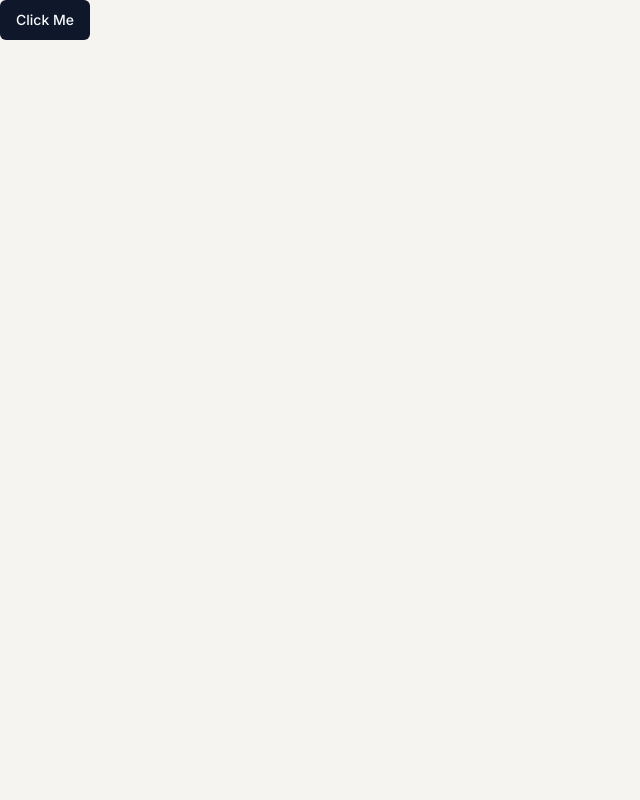
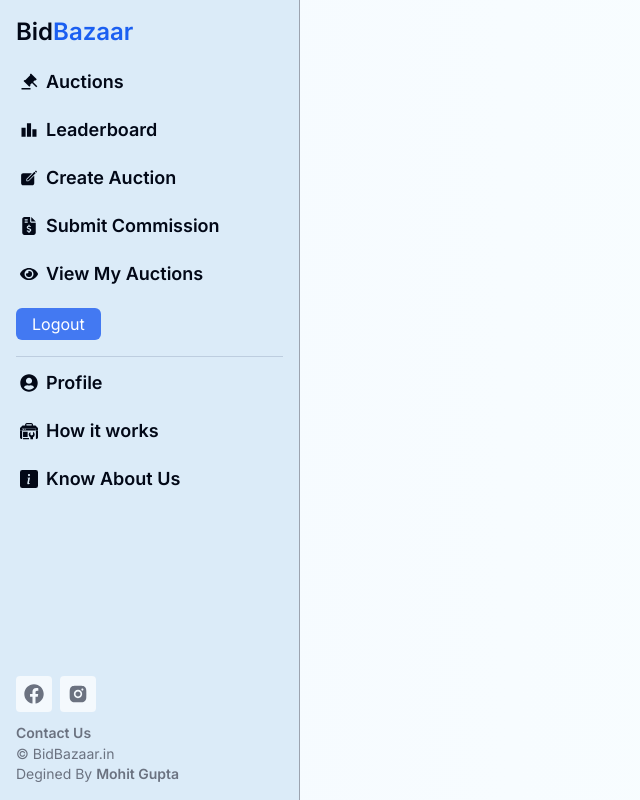
Before and after one commit to MohitCode17/Auction-Platform-Mern, a React (Vite) app in the folder frontend/: page / in a window 1280 px wide. Shown: the whole page, without its empty margins (0-640 px from the left). Built offline with nearby package versions, Linux system fonts and the light colour scheme.

Commit message:
add responsive sidebar

```diff
--- a/frontend/src/App.jsx
+++ b/frontend/src/App.jsx
@@ -1,11 +1,21 @@
 import React from "react";
-import { Button } from "./components/ui/button";
+import { BrowserRouter as Router, Routes, Route } from "react-router-dom";
+import Home from "./pages/Home";
+import { ToastContainer } from "react-toastify";
+import SideDrawer from "./layout/SideDrawer";
 
 const App = () => {
   return (
-    <div>
-      <Button>Click Me</Button>
-    </div>
+    <Router>
+      {/* SIDEBAR */}
+      <SideDrawer />
+      {/* ROUTES */}
+      <Routes>
+        <Route path="/" element={<Home />} />
+      </Routes>
+      {/* TOASTER */}
+      <ToastContainer position="bottom-right" />
+    </Router>
   );
 };
 
--- a/frontend/src/index.css
+++ b/frontend/src/index.css
@@ -63,7 +63,7 @@
   }
   body {
     @apply bg-background text-foreground;
-    background: linear-gradient(86deg, rgba(246, 244, 240), #f6f4f0);
+    background: linear-gradient(86deg, rgb(245, 250, 255), rgb(250, 255, 255));
     overflow-x: hidden;
     font-family: "Inter", sans-serif;
     font-optical-sizing: auto;
--- /dev/null
+++ b/frontend/src/layout/SideDrawer.jsx
@@ -0,0 +1,221 @@
+import { RiAuctionFill } from "react-icons/ri";
+import { MdLeaderboard, MdDashboard } from "react-icons/md";
+import { SiGooglesearchconsole } from "react-icons/si";
+import { BsFillInfoSquareFill } from "react-icons/bs";
+import { FaFacebook } from "react-icons/fa";
+import { RiInstagramFill } from "react-icons/ri";
+import { GiHamburgerMenu } from "react-icons/gi";
+import { IoMdCloseCircleOutline, IoIosCreate } from "react-icons/io";
+import { FaUserCircle } from "react-icons/fa";
+import { FaFileInvoiceDollar } from "react-icons/fa6";
+import { FaEye } from "react-icons/fa";
+import { useState } from "react";
+import { Link } from "react-router-dom";
+
+const SideDrawer = () => {
+  const [show, setShow] = useState(false);
+
+  // DEMO DATA - TO BE REMOVED WHEN WORK ON REDUX.
+  const isAuthenticated = true;
+  const user = {
+    role: "Auctioneer",
+  };
+
+  // LOGOUT FUNCTION
+  const handleLogout = () => {
+    console.log("Logged out.");
+  };
+
+  return (
+    <>
+      {/* HAMBURGER MENU */}
+      <div
+        onClick={() => setShow(!show)}
+        className="fixed right-5 top-5 bg-[#4379F2] text-white p-2 rounded-3xl text-2xl cursor-pointer hover:bg-[#1b5ff1] transition-colors duration-200 lg:hidden"
+      >
+        <GiHamburgerMenu />
+      </div>
+
+      {/* SIDE MENU */}
+      <div
+        className={`w-[100%] sm:w-[300px] h-full bg-[#dbebf8] fixed top-0 ${
+          show ? "left-[0]" : "left-[-100%]"
+        } transition-all duration-150 p-4 flex flex-col justify-between lg:left-0 border-r-[1px] border-r-gray-400`}
+      >
+        <div className="relative">
+          {/* LOGO */}
+          <Link to={"/"}>
+            <h4 className="text-2xl font-semibold mb-4">
+              Bid<span className="text-[#1b5ff1]">Bazaar</span>
+            </h4>
+          </Link>
+          {/* MENUS LIST */}
+          <ul className="flex flex-col gap-1 lg:gap-3">
+            <li className="hover:bg-[#4379F2] hover:text-white p-1 rounded-sm transition-all duration-150">
+              <Link
+                to={"/auctions"}
+                className="flex items-center gap-2 font-semibold text-lg"
+              >
+                <RiAuctionFill /> Auctions
+              </Link>
+            </li>
+
+            <li className="hover:bg-[#4379F2] hover:text-white p-1 rounded-sm transition-all duration-150">
+              <Link
+                to={"/auctions"}
+                className="flex items-center gap-2 font-semibold text-lg"
+              >
+                <MdLeaderboard /> Leaderboard
+              </Link>
+            </li>
+
+            {/* USER SHOULD AUTHENTICATE & MENU FOR AUCTIONEER */}
+            {isAuthenticated && user && user.role === "Auctioneer" && (
+              <>
+                <li className="hover:bg-[#4379F2] hover:text-white p-1 rounded-sm transition-all duration-150">
+                  <Link
+                    to={"/create-auction"}
+                    className="flex items-center gap-2 font-semibold text-lg"
+                  >
+                    <IoIosCreate /> Create Auction
+                  </Link>
+                </li>
+
+                <li className="hover:bg-[#4379F2] hover:text-white p-1 rounded-sm transition-all duration-150">
+                  <Link
+                    to={"/submit-commission"}
+                    className="flex items-center gap-2 font-semibold text-lg"
+                  >
+                    <FaFileInvoiceDollar /> Submit Commission
+                  </Link>
+                </li>
+
+                <li className="hover:bg-[#4379F2] hover:text-white p-1 rounded-sm transition-all duration-150">
+                  <Link
+                    to={"/view-my-auctions"}
+                    className="flex items-center gap-2 font-semibold text-lg"
+                  >
+                    <FaEye /> View My Auctions
+                  </Link>
+                </li>
+              </>
+            )}
+
+            {/* USER SHOULD AUTHENTICATE & MENU FOR SUPER ADMIN */}
+            {isAuthenticated && user && user.role === "Super Admin" && (
+              <li className="hover:bg-[#4379F2] hover:text-white p-0 rounded-sm transition-all duration-150">
+                <Link
+                  to={"/dashboard"}
+                  className="flex items-center gap-2 font-semibold text-lg"
+                >
+                  <FaEye /> Dashboard
+                </Link>
+              </li>
+            )}
+          </ul>
+          {/* AUTHETICATE OR NOT AUTHENTICATE ROUTE */}
+          {!isAuthenticated ? (
+            <>
+              <div className="my-4 flex gap-2">
+                <Link
+                  to={"/register"}
+                  className="bg-[#4379F2] font-semibold hover:bg-[#1b5ff1] text-base py-1 px-4 rounded-md text-white"
+                >
+                  Register
+                </Link>
+                <Link
+                  to={"/login"}
+                  className="text-[#4379F2] bg-transparent border-[#4379F2] border-2 hover:bg-[#4379F2] hover:text-white font-bold text-base py-1 px-4 rounded-md"
+                >
+                  Login
+                </Link>
+              </div>
+            </>
+          ) : (
+            <>
+              <div className="my-4 w-fit" onClick={handleLogout}>
+                <button className="bg-[#4379F2] hover:bg-[#1b5ff1] text-white px-4 py-1 rounded-md text-base">
+                  Logout
+                </button>
+              </div>
+            </>
+          )}
+          <hr className="border-t-blue-950/15 mb-2" />
+          <ul className="flex flex-col gap-1 lg:gap-3">
+            {isAuthenticated && (
+              <li className="hover:bg-[#4379F2] hover:text-white p-1 rounded-sm transition-all duration-150">
+                <Link
+                  to={"/profile"}
+                  className="flex items-center gap-2 font-semibold text-lg"
+                >
+                  <FaUserCircle /> Profile
+                </Link>
+              </li>
+            )}
+            <li className="hover:bg-[#4379F2] hover:text-white p-1 rounded-sm transition-all duration-150">
+              <Link
+                to={"/how-it-works"}
+                className="flex items-center gap-2 font-semibold text-lg"
+              >
+                <SiGooglesearchconsole /> How it works
+              </Link>
+            </li>
+
+            <li className="hover:bg-[#4379F2] hover:text-white p-1 rounded-sm transition-all duration-150">
+              <Link
+                to={"/about-us"}
+                className="flex items-center gap-2 font-semibold text-lg"
+              >
+                <BsFillInfoSquareFill /> Know About Us
+              </Link>
+            </li>
+          </ul>
+
+          {/* CLOSE ICON */}
+          <IoMdCloseCircleOutline
+            className="absolute top-0 right-0 text-[28px] sm:hidden"
+            onClick={() => setShow(!show)}
+          />
+        </div>
+
+        {/* BOTTOM SECTION */}
+        <div>
+          <div className="flex items-center gap-2 mb-2">
+            <Link
+              to={"/"}
+              className="bg-white/70 text-gray-500 p-2 text-xl rounded-sm hover:text-blue-700 transition-colors duration-150"
+            >
+              <FaFacebook />
+            </Link>
+
+            <Link
+              to={"/"}
+              className="bg-white/70 text-gray-500 p-2 text-xl rounded-sm hover:text-blue-700 transition-colors duration-150"
+            >
+              <RiInstagramFill />
+            </Link>
+          </div>
+          <Link
+            to={"/contact"}
+            className="text-gray-500 font-semibold hover:text-[#1b5ff1] hover:transition-all hover:duration-150 text-sm"
+          >
+            Contact Us
+          </Link>
+          <p className="text-gray-500 text-sm">&copy; BidBazaar.in</p>
+          <p className="text-gray-500 text-sm">
+            Degined By{" "}
+            <Link
+              to={"https://github.com/MohitCode17"}
+              target="_blank"
+              className="font-semibold hover:text-[#1b5ff1] hover:transition-all hover:duration-150"
+            >
+              Mohit Gupta
+            </Link>
+          </p>
+        </div>
+      </div>
+    </>
+  );
+};
+
+export default SideDrawer;
--- /dev/null
+++ b/frontend/src/pages/Home.jsx
@@ -0,0 +1,5 @@
+const Home = () => {
+  return <div>Home</div>;
+};
+
+export default Home;
```
Also changed, not shown: frontend/package.json (+10 -0 lines), 1 other file (tests, documents, lock files or other folders).
